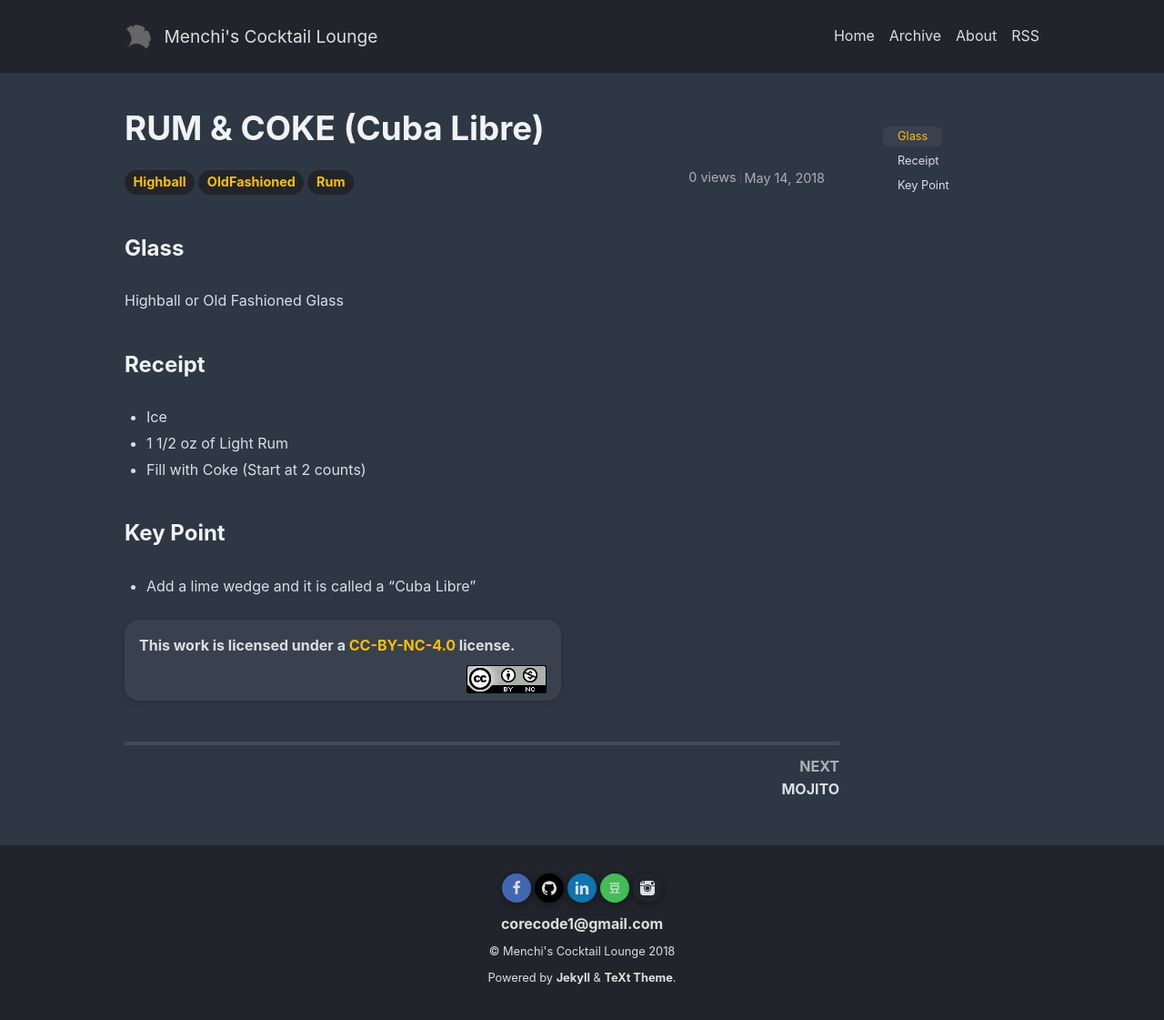
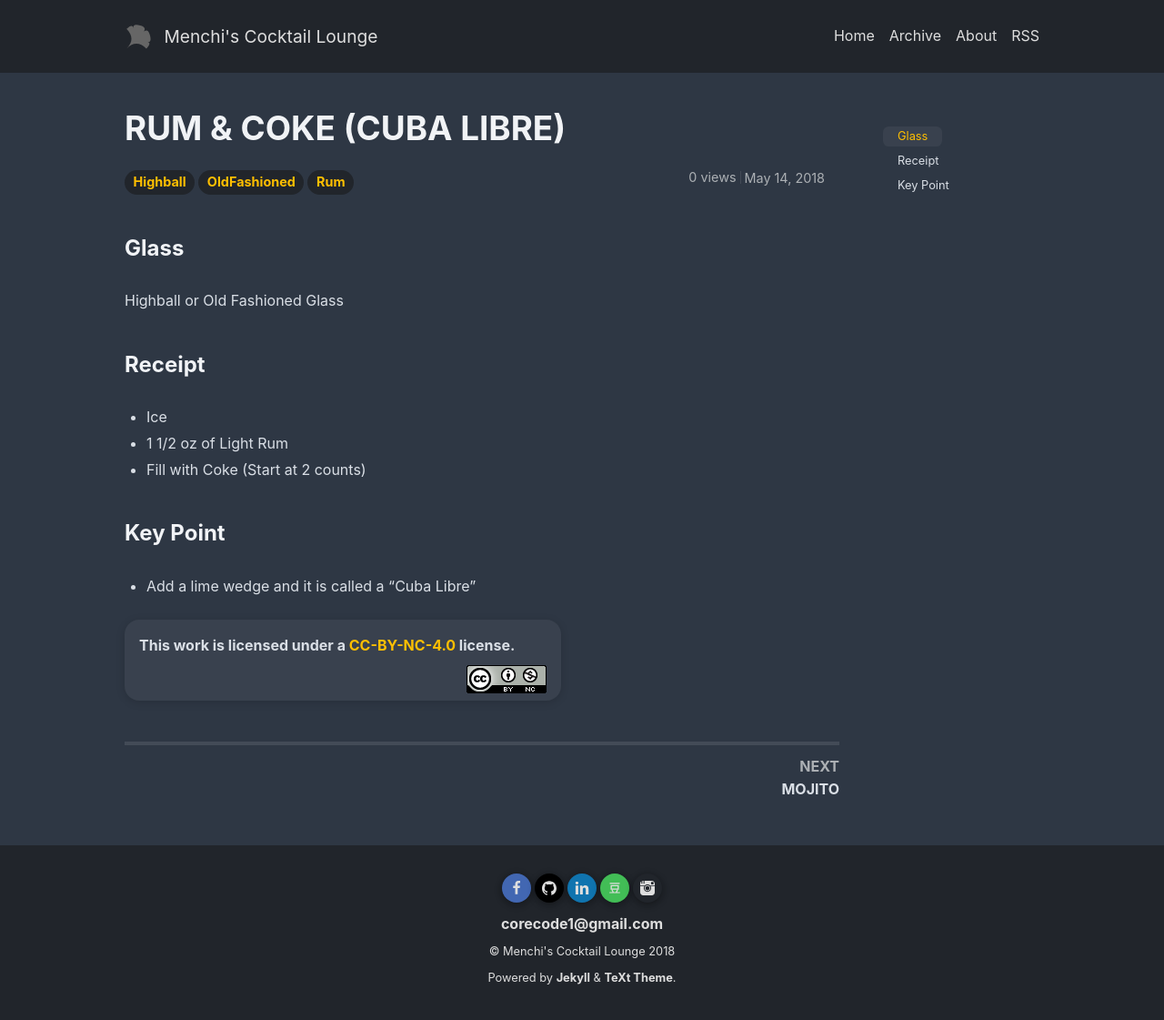
Before and after one commit to MenchiG/bar, a Jekyll site: the page built from _posts/2018-05-14-rum-coke.md, in a window 1280 px wide. Shown: the whole page at 91% size. Built offline with Jekyll 4.4.1, drawn with Linux system fonts in a browser that asks for light colours; nearby versions of some CDN libraries; comment, search, counter and statistics services are not loaded.

```diff
--- a/_posts/2018-05-14-rum-coke.md
+++ b/_posts/2018-05-14-rum-coke.md
@@ -1,6 +1,6 @@
 ---
 layout: post
-title: RUM & COKE (Cuba Libre)
+title: RUM & COKE (CUBA LIBRE)
 key: 10001
 tags: Highball OldFashioned Rum
 category: menu
```
